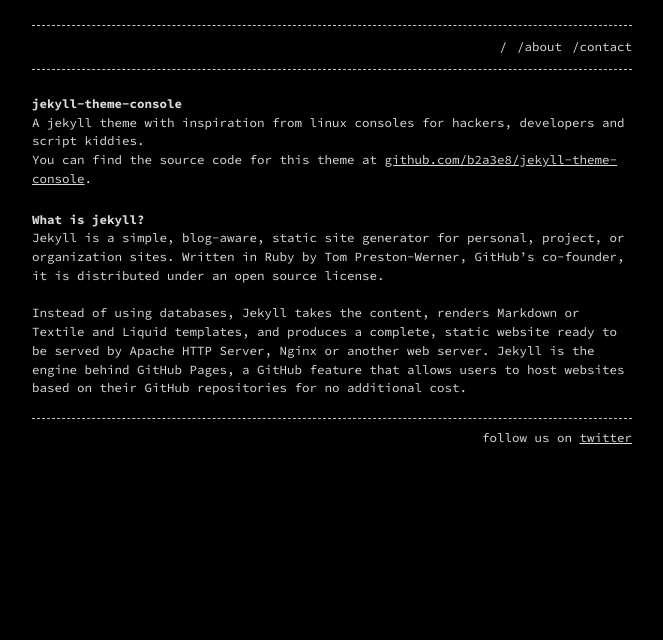
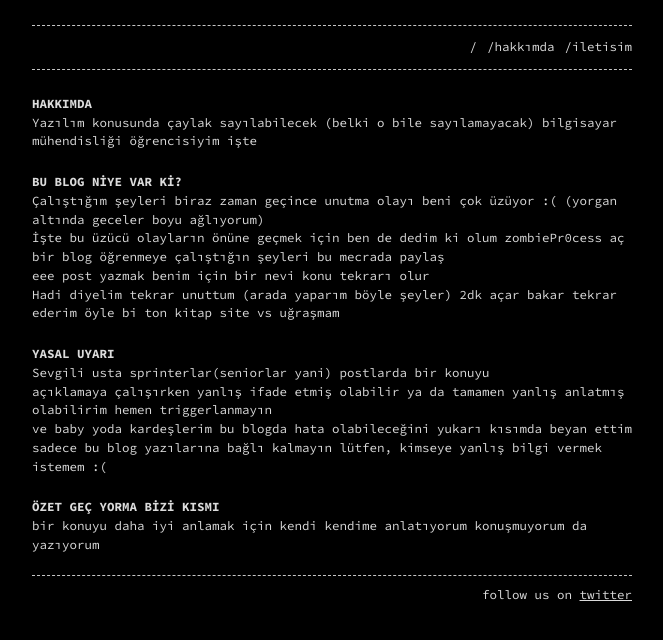
Before and after one commit to zombiepr0cess/zombiepr0cess.github.io, a Jekyll site: the page built from about.md, in a window 1280 px wide. Shown: the top 640 px of the page, without its empty margins (308-971 px from the left). Built offline with Jekyll 4.4.1, drawn with Linux system fonts in a browser that asks for light colours.

Commit message:
Inıtial Deployment1

```diff
--- a/about.md
+++ b/about.md
@@ -1,15 +1,28 @@
 ---
 layout: page
-title: /about
+title: /hakkımda
 permalink: /about/
 ---
 
-# jekyll-theme-console
+# HAKKIMDA
 
-A jekyll theme with inspiration from linux consoles for hackers, developers and script kiddies.
-You can find the source code for this theme at [github.com/b2a3e8/jekyll-theme-console](https://github.com/b2a3e8/jekyll-theme-console).
+Yazılım konusunda çaylak sayılabilecek (belki o bile sayılamayacak) bilgisayar mühendisliği öğrencisiyim işte
 
-## What is jekyll?
+## BU BLOG NİYE VAR Kİ?
 
-Jekyll is a simple, blog-aware, static site generator for personal, project, or organization sites. Written in Ruby by Tom Preston-Werner, GitHub's co-founder, it is distributed under an open source license.
-<br />Instead of using databases, Jekyll takes the content, renders Markdown or Textile and Liquid templates, and produces a complete, static website ready to be served by Apache HTTP Server, Nginx or another web server. Jekyll is the engine behind GitHub Pages, a GitHub feature that allows users to host websites based on their GitHub repositories for no additional cost.
+Çalıştığım şeyleri biraz zaman geçince unutma olayı beni çok üzüyor :( (yorgan altında geceler boyu ağlıyorum)
+İşte bu üzücü olayların önüne geçmek için ben de dedim ki olum zombiePr0cess aç bir blog öğrenmeye çalıştığın şeyleri bu mecrada paylaş
+eee post yazmak benim için bir nevi konu tekrarı olur
+Hadi diyelim tekrar unuttum (arada yaparım böyle şeyler) 2dk açar bakar tekrar ederim öyle bi ton kitap site vs uğraşmam
+
+## YASAL UYARI
+
+Sevgili usta sprinterlar(seniorlar yani) postlarda bir konuyu
+açıklamaya çalışırken yanlış ifade etmiş olabilir ya da tamamen yanlış anlatmış olabilirim hemen triggerlanmayın
+
+ve baby yoda kardeşlerim bu blogda hata olabileceğini yukarı kısımda beyan ettim
+sadece bu blog yazılarına bağlı kalmayın lütfen, kimseye yanlış bilgi vermek istemem :(
+
+## ÖZET GEÇ YORMA BİZİ KISMI
+
+bir konuyu daha iyi anlamak için kendi kendime anlatıyorum konuşmuyorum da yazıyorum
```
Also changed, not shown: contact.md (+2 -2 lines), _config.yml (line endings or trailing spaces).
